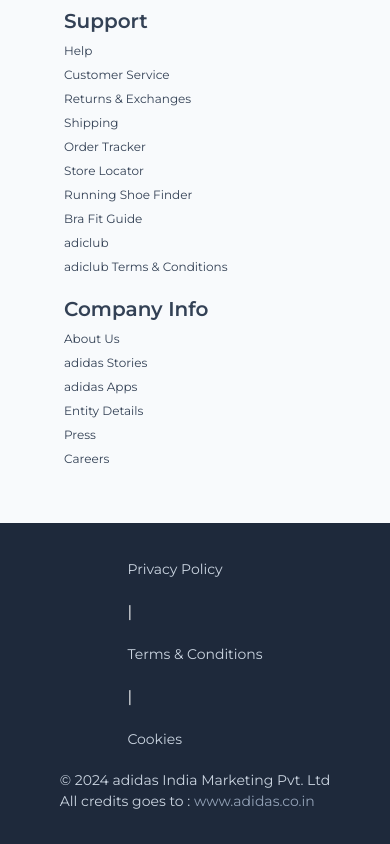
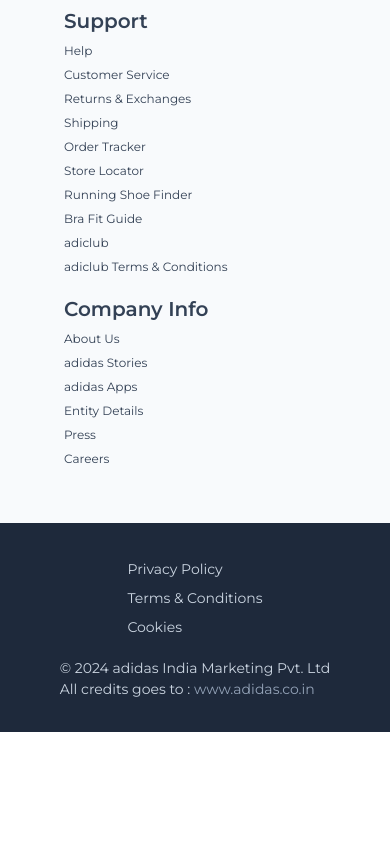
Before and after one commit to kathiravanvellaisamy/adidas-clone-tailwind, a React (Vite) app: page / in a window 390 px wide. Shown: the part 9589-10433 px from the top of the page. After the commit the page ends 10321 px from the top, so only its background shows below. Built offline with nearby package versions, Linux system fonts and the light colour scheme; a web font is replaced by a local one.

Commit message:
changed display property

```diff
--- a/src/section/Footer.jsx
+++ b/src/section/Footer.jsx
@@ -1,15 +1,15 @@
 const Footer = () => {
   return (
     <div className="flex flex-col justify-center items-center gap-5">
-      <div className="flex flex-col sm:flex-row md:flex-row lg:flex-row gap-5">
+      <div className="flex flex-col sm:flex-row md:flex-row lg:flex-row gap-2">
         <a href="" className="text-[14px] text-slate-300 hover:text-white">
           Privacy Policy
         </a>{" "}
-        <span className="text-white">|</span>
+        <span className="text-white hidden sm:block md:block lg:block">|</span>
         <a href="" className="text-[14px] text-slate-300 hover:text-white">
           Terms & Conditions
         </a>
-        <span className="text-white">|</span>
+        <span className="text-white hidden sm:block md:block lg:block">|</span>
         <a href="" className="text-[14px] text-slate-300 hover:text-white">
           Cookies
         </a>
```
